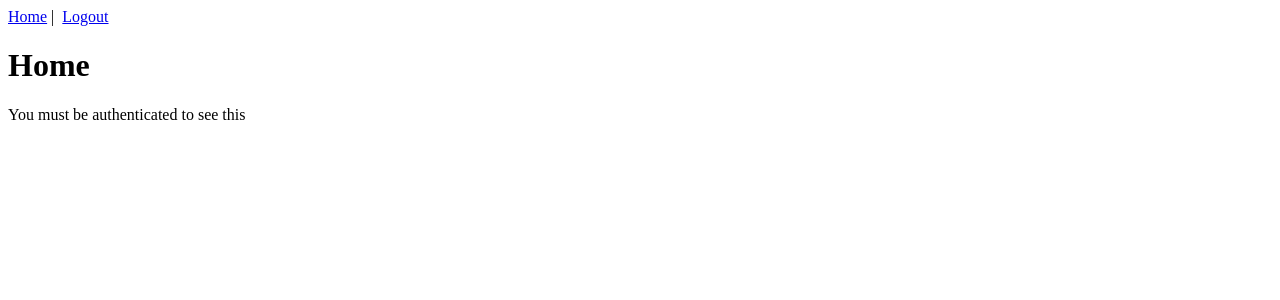
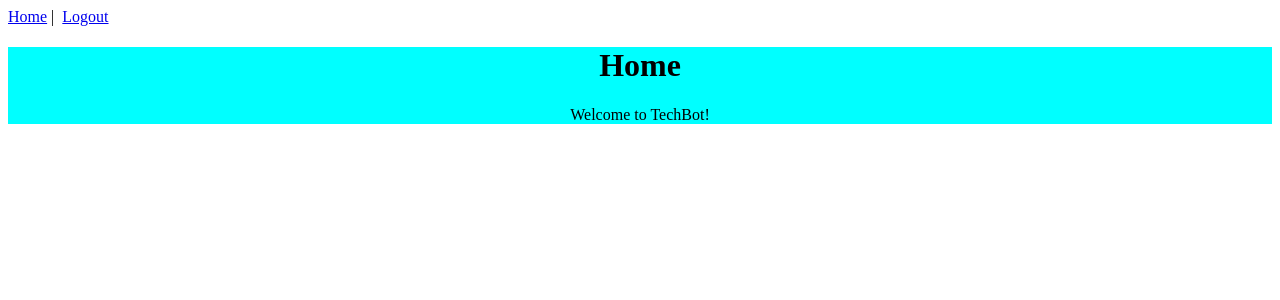
Before and after one commit to viravb/TechBot, a Vue app in the folder vue/: page / in a window 1280 px wide. Shown: the top 300 px of the page. Built offline with nearby package versions, Linux system fonts and the light colour scheme; sample sign-in values are in the browser's storage.

Commit message:
pulling tables from Alex

```diff
--- a/vue/src/views/Home.vue
+++ b/vue/src/views/Home.vue
@@ -1,7 +1,7 @@
 <template>
   <div class="home">
     <h1>Home</h1>
-    <p>You must be authenticated to see this</p>
+    <p>Welcome to TechBot!</p>
   </div>
 </template>
 
@@ -10,3 +10,13 @@
   name: "home"
 };
 </script>
+
+<style >
+
+.home {
+  background-color: aqua;
+  text-align: center;
+}
+
+
+</style>
```
Also changed, not shown: 1 other file (tests, documents, lock files or other folders).
